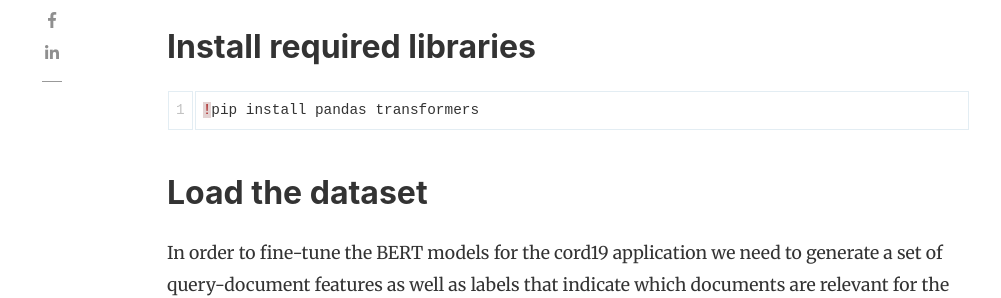
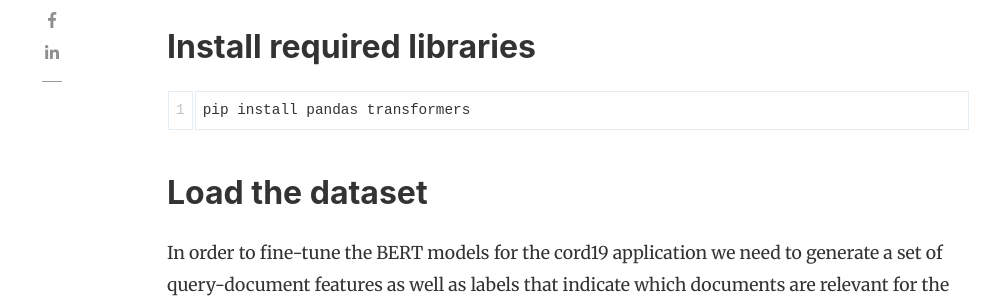
Before and after one commit to vespa-engine/blog, a Jekyll site: the page built from _posts/2020-11-12-fine-tune-bert-basic-transformers-trainer.md, in a window 1280 px wide and 900 px high, scrolled down 1278 px. Shown: the part 158-456 px from the top of the window, without its empty margins (118-1119 px from the left). Built offline with Jekyll 4.4.1, drawn with Linux system fonts in a browser that asks for light colours; nearby versions of some CDN libraries; comment, search, counter and statistics services are not loaded.

Commit message:
remove ! required for colab

````diff
--- a/_posts/2020-11-12-fine-tune-bert-basic-transformers-trainer.md
+++ b/_posts/2020-11-12-fine-tune-bert-basic-transformers-trainer.md
@@ -23,7 +23,7 @@ You can run the code from [Google Colab](https://colab.research.google.com/githu
 ## Install required libraries
 
 ```python
-!pip install pandas transformers
+pip install pandas transformers
 ```
 
 ## Load the dataset
````
